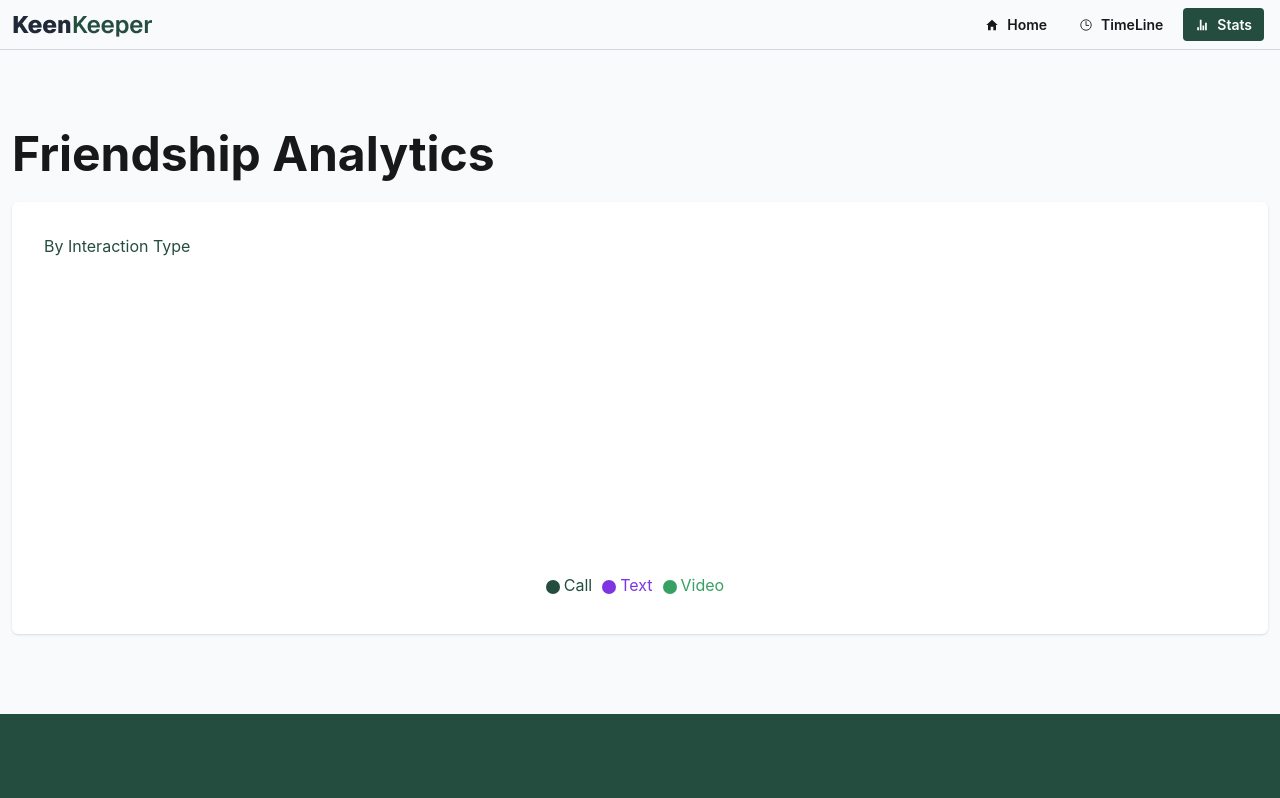
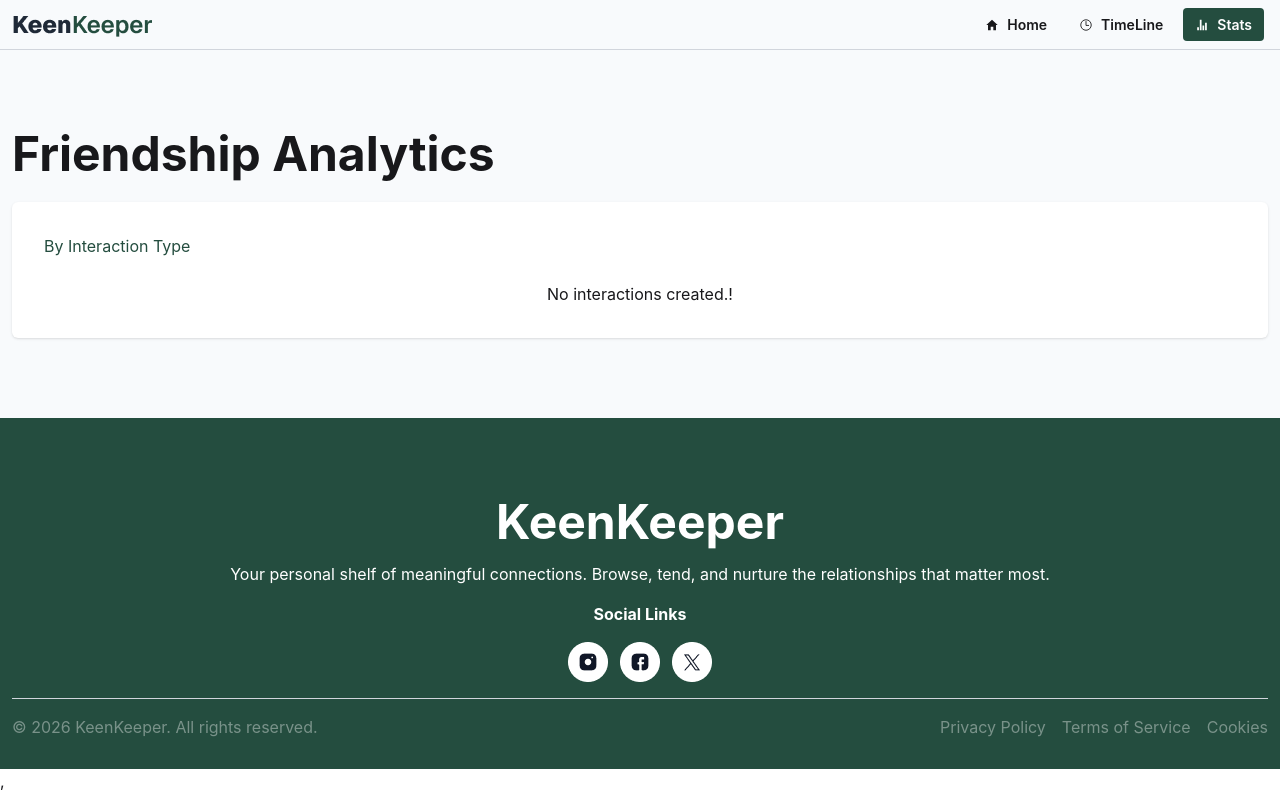
Before and after one commit to mkkhalid5/a7-khalid, a React (Vite) app: page /stats in a window 1280 px wide. Shown: the top 798 px of the page. Built offline with nearby package versions, Linux system fonts and the light colour scheme.

Commit message:
add empty interaction in stats page

```diff
--- a/src/pages/stats/Stats.jsx
+++ b/src/pages/stats/Stats.jsx
@@ -5,7 +5,7 @@ import { FriendContext } from '../../context/FriendContext';
 
 
 const Stats = () => {
-    const {friendContact} = useContext(FriendContext);
+    const { friendContact } = useContext(FriendContext);
 
     const callCount = friendContact.filter(item => item.actionType === "call").length;
     const textCount = friendContact.filter(item => item.actionType === "text").length;
@@ -18,12 +18,14 @@ const Stats = () => {
     ]
 
     return (
+
         <div className='py-20 container mx-auto px-3 space-y-6'>
             <h2 className='text-3xl md:text-5xl font-bold'>Friendship Analytics</h2>
-
             <div className='p-8 space-y-6 bg-white rounded-md shadow'>
                 <h2 className='text-[#244D3F]'>By Interaction Type</h2>
 
+                {
+                    friendContact.length === 0 ? <div className='text-center'>No interactions created.!</div> :
                     <div className='flex justify-center'>
                         <PieChart style={{ width: '100%', maxWidth: '500px', maxHeight: '40vh', aspectRatio: 1 }} responsive>
                             <Pie
@@ -42,6 +44,8 @@ const Stats = () => {
                             <Tooltip />
                         </PieChart>
                     </div>
+                }
+
             </div>
         </div>
     );
```
Lines whose indentation alone changed are shown as unchanged.
